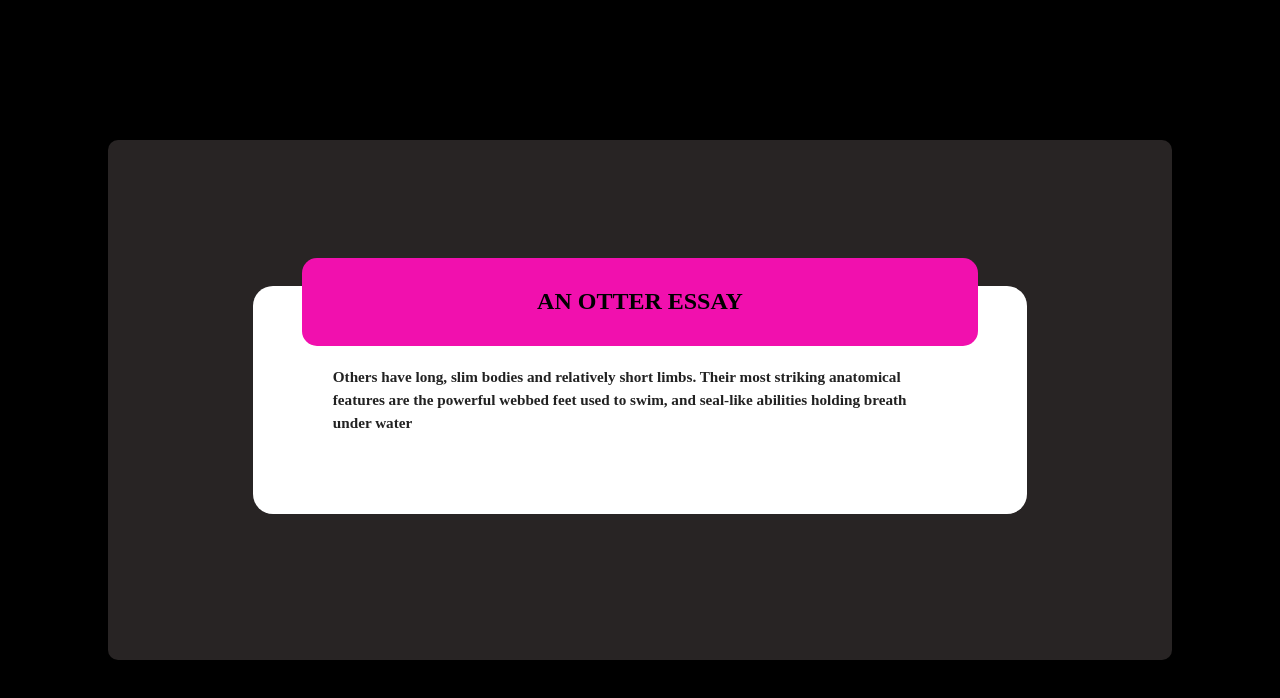
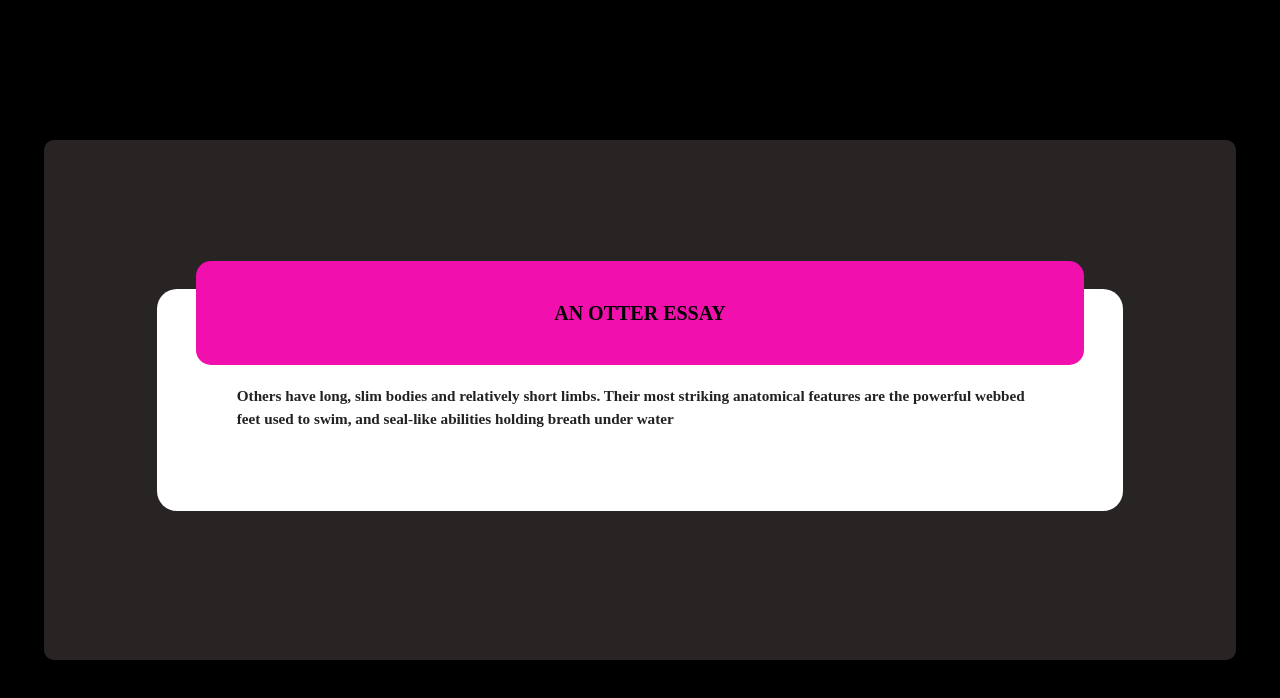
Before and after one commit to Abu-Sumayyah-05/css_asssignment, a plain HTML site: page index.html in a window 1280 px wide. Drawn offline with Linux system fonts and the light colour scheme.

Commit message:
final commit

```diff
--- a/index.css
+++ b/index.css
@@ -22,7 +22,7 @@ body{
         background-color: rgb(40, 36, 36);
         display: flex;
         flex-direction: column;
-        width:80%;
+        width:90%;
         height: 60vh;
         margin:50px auto;
         padding: 20px;
@@ -39,7 +39,7 @@ body{
                 flex-direction: column;
                 /* margin-right: 50px; */
                 /* margin-bottom: 50px; */
-                width: 60%;
+                width: 70%;
                 /* height: 45%; */
                 padding:80px;
                 border-radius: 20px;
@@ -62,7 +62,8 @@ body{
 
                 }
                 h3{
-                    font-size: 24px;
+                    font-size:20px;
+                    font-weight: 20px;
                 }
                 .words {
                     margin-top: 20px;
```
